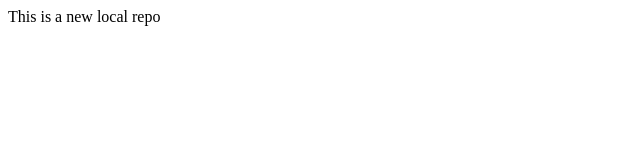
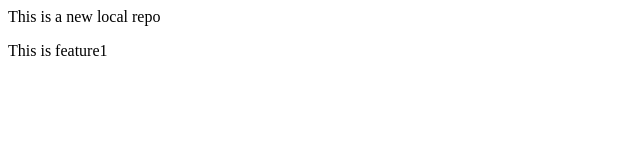
Before and after one commit to mrajamounika/localrepo-practise, a plain HTML site: page index.html in a window 1280 px wide. Shown: the full height of the page, 0-640 px from the left. Drawn offline with Linux system fonts and the light colour scheme.

Commit message:
Add feature1

```diff
--- a/index.html
+++ b/index.html
@@ -1 +1,2 @@
 <p>This is a new local repo</p>
+<p1> This is feature1</p1>
```
